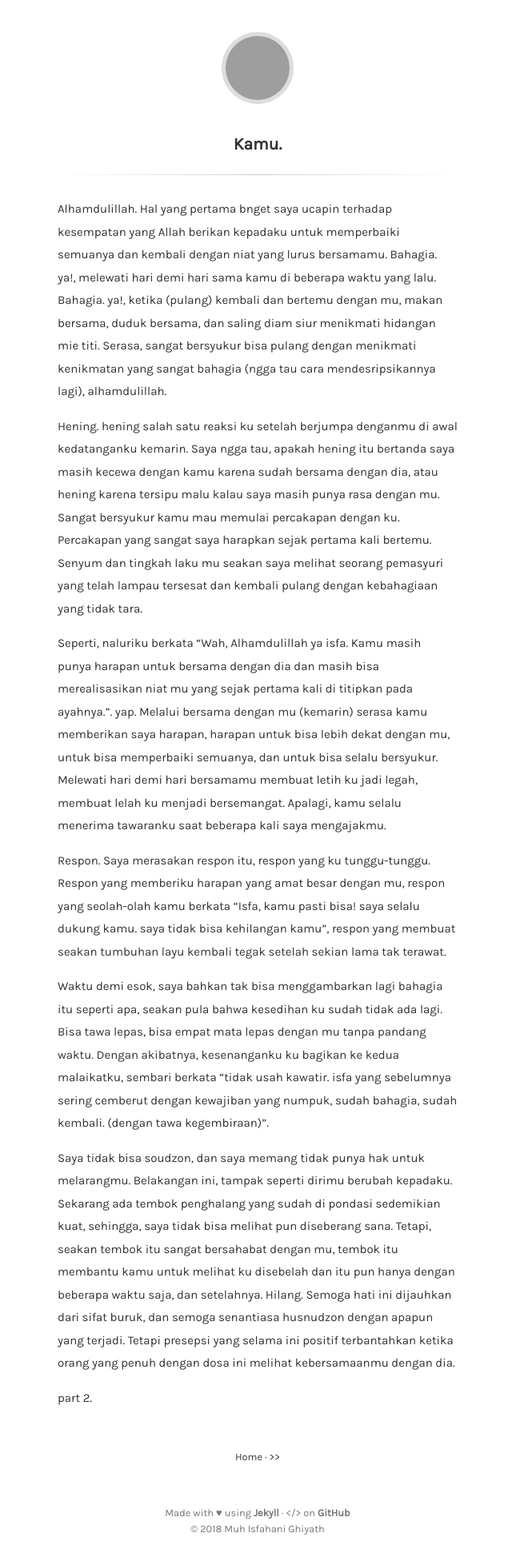
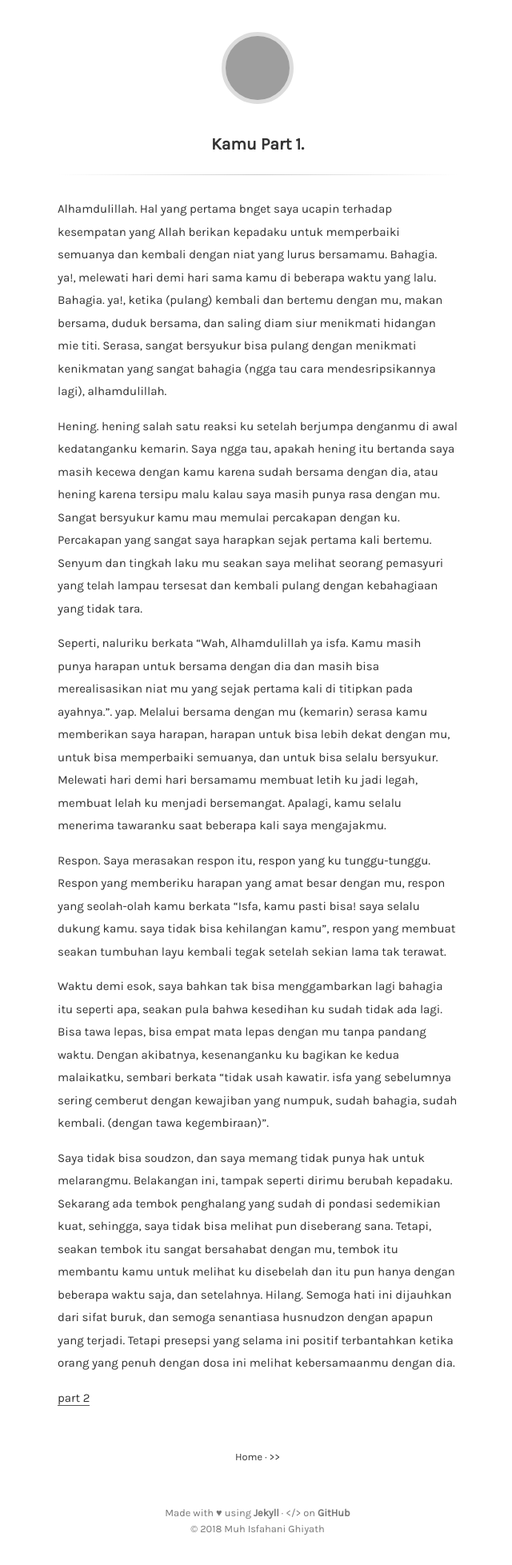
Before and after one commit to isfaaghyth/backup.isfaaghyth.github.io, a Jekyll site: the page built from _posts/2018-02-10-kamu.md, in a window 1280 px wide. Shown: the whole page at 80% size, without its empty margins (318-958 px from the left). Built offline with Jekyll 4.4.1, drawn with Linux system fonts in a browser that asks for light colours; grey boxes are pictures that could not be loaded.

Commit message:
Update 2018-02-10-kamu.md

```diff
--- a/_posts/2018-02-10-kamu.md
+++ b/_posts/2018-02-10-kamu.md
@@ -1,6 +1,6 @@
 ---
 layout:     post
-title:      Kamu.
+title:      Kamu Part 1.
 date:       2018-02-10 22:40:00
 summary:
 categories: cerpen
@@ -46,4 +46,4 @@ dari sifat buruk, dan semoga senantiasa husnudzon dengan apapun yang terjadi. Te
 terbantahkan ketika orang yang penuh dengan dosa ini melihat kebersamaanmu dengan dia.
 
 
-part 2.
+[part 2](http://#/)
```
